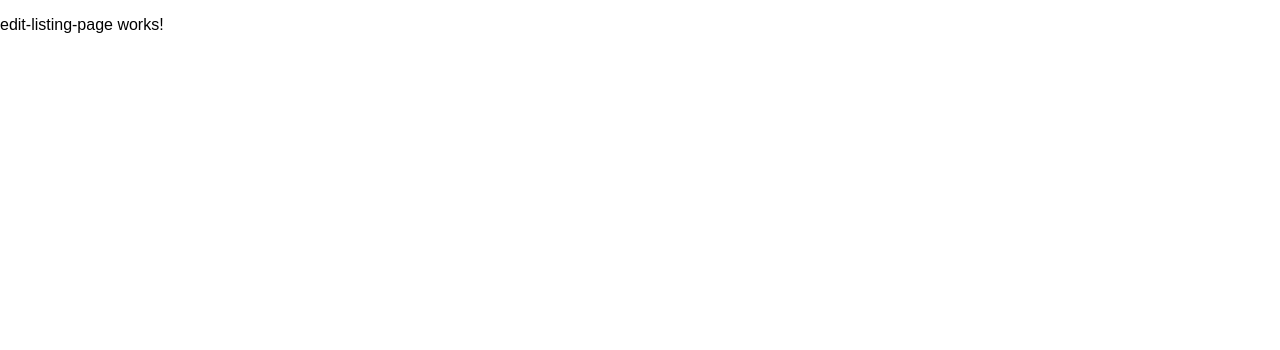
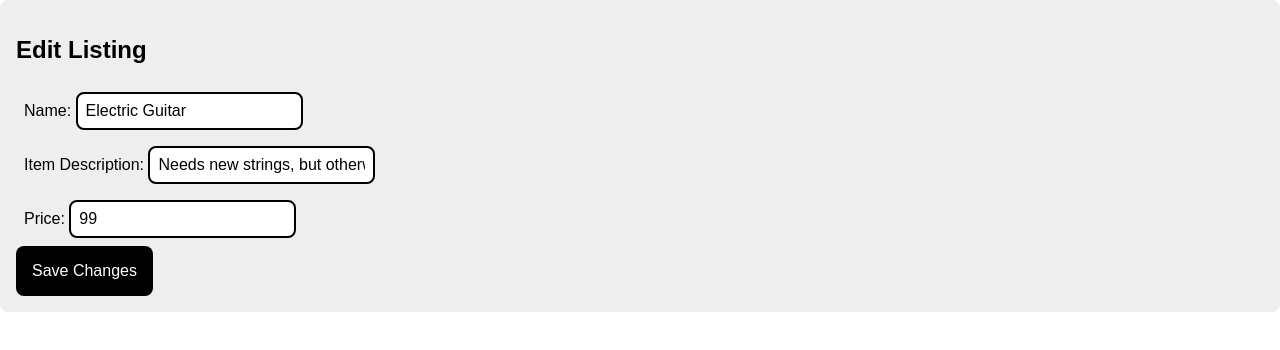
Before and after one commit to iammelvink/angular-full-stack-listing-site, an Angular app in the folder listing-site-frontend/: page /edit-listing/234 in a window 1280 px wide. Shown: the top 350 px of the page. Built offline with nearby package versions, Linux system fonts and the light colour scheme.

Commit message:
created edit listing page

```diff
--- a/listing-site-frontend/src/app/app.module.ts
+++ b/listing-site-frontend/src/app/app.module.ts
@@ -10,6 +10,7 @@
 import { MyListingsPageComponent } from './my-listings-page/my-listings-page.component';
 import { NewListingPageComponent } from './new-listing-page/new-listing-page.component';
 import { EditListingPageComponent } from './edit-listing-page/edit-listing-page.component';
+import { ListingDataFormComponent } from './listing-data-form/listing-data-form.component';
 
 @NgModule({
     declarations: [
@@ -19,7 +20,8 @@
         ContactPageComponent,
         MyListingsPageComponent,
         NewListingPageComponent,
-        EditListingPageComponent
+        EditListingPageComponent,
+        ListingDataFormComponent
     ],
     imports: [
         BrowserModule,
--- a/listing-site-frontend/src/app/edit-listing-page/edit-listing-page.component.html
+++ b/listing-site-frontend/src/app/edit-listing-page/edit-listing-page.component.html
@@ -1 +1,13 @@
-<p>edit-listing-page works!</p>
+<div class="content-box">
+    <h2>Edit Listing</h2>
+    <!-- buttonText="Save Changes" = Prop for listing-data-form -->
+    <!-- [currentName]="listing.name"
+    to pass strings and objects -->
+    <app-listing-data-form
+        buttonText="Save Changes"
+        [currentName]="listing.name"
+        [currentDescription]="listing.description"
+        [currentPrice]="listing.price"
+        (onSubmit)="onSubmit()">
+    </app-listing-data-form>
+</div>
--- a/listing-site-frontend/src/app/edit-listing-page/edit-listing-page.component.ts
+++ b/listing-site-frontend/src/app/edit-listing-page/edit-listing-page.component.ts
@@ -1,15 +1,38 @@
 import { Component, OnInit } from '@angular/core';
+import { ActivatedRoute, Router } from '@angular/router';
+import { Listing } from '../types';
+import { fakeMyListings } from '../fake-data';
 
 @Component({
-  selector: 'app-edit-listing-page',
-  templateUrl: './edit-listing-page.component.html',
-  styleUrls: ['./edit-listing-page.component.css']
+    selector: 'app-edit-listing-page',
+    templateUrl: './edit-listing-page.component.html',
+    styleUrls: ['./edit-listing-page.component.css']
 })
 export class EditListingPageComponent implements OnInit {
+    // Member variable that contains the listing
+    // listing: Listing; not working for now
+    listing: Listing | any;
 
-  constructor() { }
+    constructor(
+        // Provider is to get id param from URL
+        private route: ActivatedRoute,
+        // Provider is to go to a route
+        private router: Router,
+    ) { }
 
-  ngOnInit(): void {
-  }
+    ngOnInit(): void {
+        // Get id param from URL
+        const id = this.route.snapshot.paramMap.get('id');
+        // Assign matching listing to member variable
+        this.listing = fakeMyListings.find(listing => listing.id === id);
+    }
+
+    // Call when onSubmit button is clicked
+    onSubmit(): void {
+        // Show alert
+        alert('Saving changes to the listing...');
+        // Then go to /my-listings
+        this.router.navigateByUrl('/my-listings');
+    }
 
 }
--- /dev/null
+++ b/listing-site-frontend/src/app/listing-data-form/listing-data-form.component.html
@@ -0,0 +1,34 @@
+<form (ngSubmit)="onButtonClicked()">
+    <div>
+        <label for="name">
+            Name:
+        </label>
+        <!-- [(ngModel)] Provides input binding
+                        When name changes in input -->
+        <input type="text" name="name" id="name"
+            [(ngModel)]="name" />
+    </div>
+
+    <div>
+        <label for="name">
+            Item Description:
+        </label>
+        <!-- [(ngModel)] Provides input binding
+                        When description changes in input -->
+        <input type="text" name="description"
+            id="description"
+            [(ngModel)]="description" />
+    </div>
+
+    <div>
+        <label for="name">
+            Price:
+        </label>
+        <!-- [(ngModel)] Provides input binding
+                        When price changes in input -->
+        <input type="text" name="price" id="price"
+            [(ngModel)]="price" />
+    </div>
+
+    <button type="submit">{{buttonText}}</button>
+</form>
--- /dev/null
+++ b/listing-site-frontend/src/app/listing-data-form/listing-data-form.component.ts
@@ -0,0 +1,49 @@
+import { Component, OnInit, Input, Output, EventEmitter } from '@angular/core';
+import { Router } from '@angular/router';
+import { Listing } from '../types';
+
+@Component({
+    selector: 'app-listing-data-form',
+    templateUrl: './listing-data-form.component.html',
+    styleUrls: ['./listing-data-form.component.css']
+})
+export class ListingDataFormComponent implements OnInit {
+
+    // @Input() buttonText; not working for now
+    @Input() buttonText = '';
+    @Input() currentName = '';
+    @Input() currentDescription = '';
+    @Input() currentPrice = '';
+
+    // Member variables that contain the name, description and price of listing
+    id: string = ''; //needed for onButtonClicked method
+    name: string = '';
+    description: string = '';
+    price: string = '';
+
+    @Output() onSubmit = new EventEmitter<Listing>();
+
+    constructor(
+        // Provider is to go to a route
+        private router: Router,
+    ) { }
+
+    ngOnInit(): void {
+        // Assigning values from @Inputs
+        this.name = this.currentName;
+        this.description = this.currentDescription;
+        this.price = this.currentPrice;
+    }
+
+    // Call when submit button is clicked
+    onButtonClicked(): void {
+        this.onSubmit.emit({
+            // id: null, not working for now
+            id: this.id,
+            name: this.name,
+            description: this.description,
+            price: Number(this.price)
+        });
+    }
+
+}
--- a/listing-site-frontend/src/app/new-listing-page/new-listing-page.component.html
+++ b/listing-site-frontend/src/app/new-listing-page/new-listing-page.component.html
@@ -1,38 +1,8 @@
 <div class="content-box">
     <h2>Create New Listing</h2>
-    <form (ngSubmit)="onSubmit()">
-        <div>
-            <label for="name">
-                Name:
-            </label>
-            <!-- [(ngModel)] Provides input binding
-                        When name changes in input -->
-            <input type="text" name="name"
-                id="name" [(ngModel)]="name" />
-        </div>
-
-        <div>
-            <label for="name">
-                Item Description:
-            </label>
-            <!-- [(ngModel)] Provides input binding
-                        When description changes in input -->
-            <input type="text" name="description"
-                id="description"
-                [(ngModel)]="description" />
-        </div>
-
-        <div>
-            <label for="name">
-                Price:
-            </label>
-            <!-- [(ngModel)] Provides input binding
-                        When description changes in input -->
-            <input type="text" name="price"
-                id="price" [(ngModel)]="price" />
-        </div>
-
-        <button type="submit">Create
-            Listing</button>
-    </form>
+    <!-- buttonText="Create Listing" = Prop for listing-data-form -->
+    <app-listing-data-form
+        buttonText="Create Listing"
+        (onSubmit)="onSubmit()">
+    </app-listing-data-form>
 </div>
--- a/listing-site-frontend/src/app/new-listing-page/new-listing-page.component.ts
+++ b/listing-site-frontend/src/app/new-listing-page/new-listing-page.component.ts
@@ -1,7 +1,5 @@
 import { Component, OnInit } from '@angular/core';
 import { Router } from '@angular/router';
-import { Listing } from '../types';
-import { fakeListings } from '../fake-data';
 
 @Component({
     selector: 'app-new-listing-page',
@@ -9,10 +7,6 @@
     styleUrls: ['./new-listing-page.component.css']
 })
 export class NewListingPageComponent implements OnInit {
-    // Member variables that contain the name, description and price of new listing
-    name: string = '';
-    description: string = '';
-    price: string = '';
 
     constructor(
         // Provider is to go to a route
```
Also changed, not shown: listing-site-frontend/src/app/listing-data-form/listing-data-form.component.css (added), 1 other file (tests, documents, lock files or other folders).
